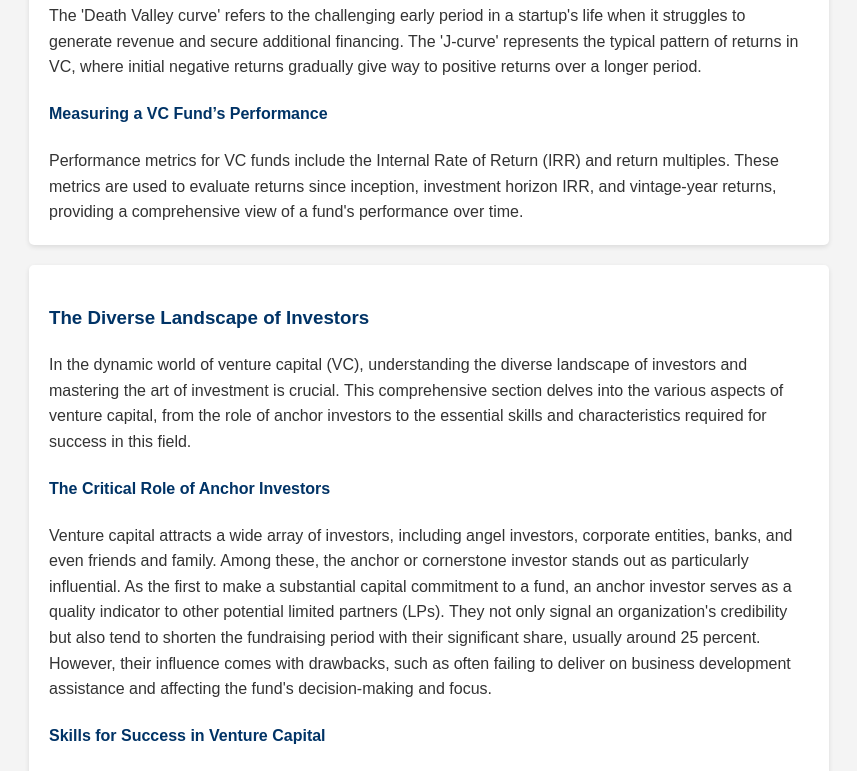
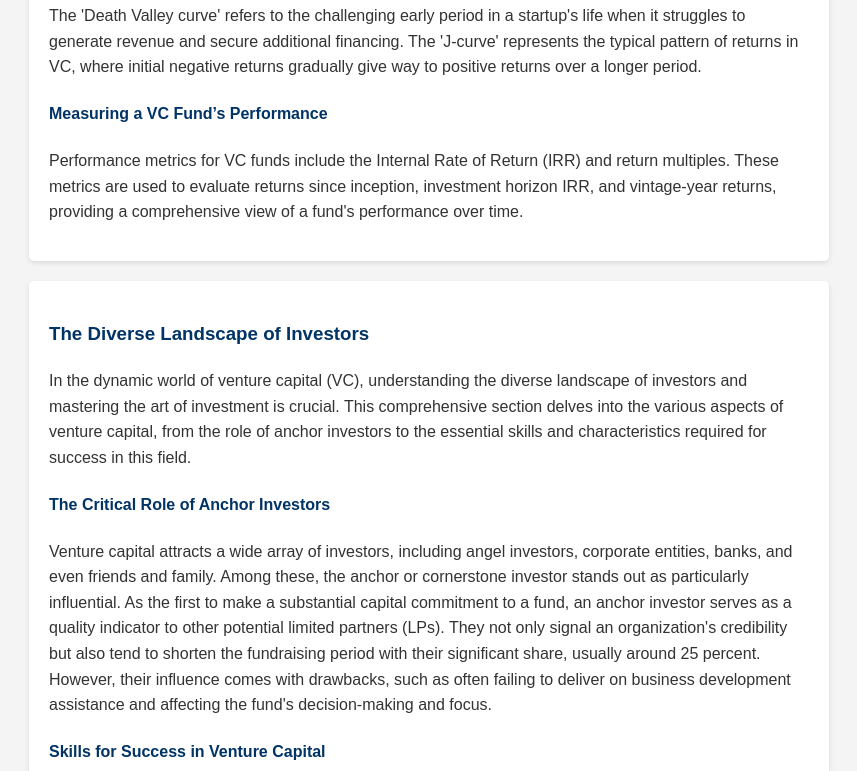
Before and after one commit to vccaptain/vccaptain.github.io, a plain HTML site: page index.html in a window 1280 px wide. Shown: the part 1722-2493 px from the top of the page, without its empty margins (211-1068 px from the left). Drawn offline with Linux system fonts and the light colour scheme.

Commit message:
Update style.css

```diff
--- a/style.css
+++ b/style.css
@@ -56,10 +56,6 @@ section h4 {
     color: #003366; /* Navy Blue */
 }
 
-section p {
-    display: inline;
-}
-
 footer {
     text-align: center;
     padding: 20px 0;
```
